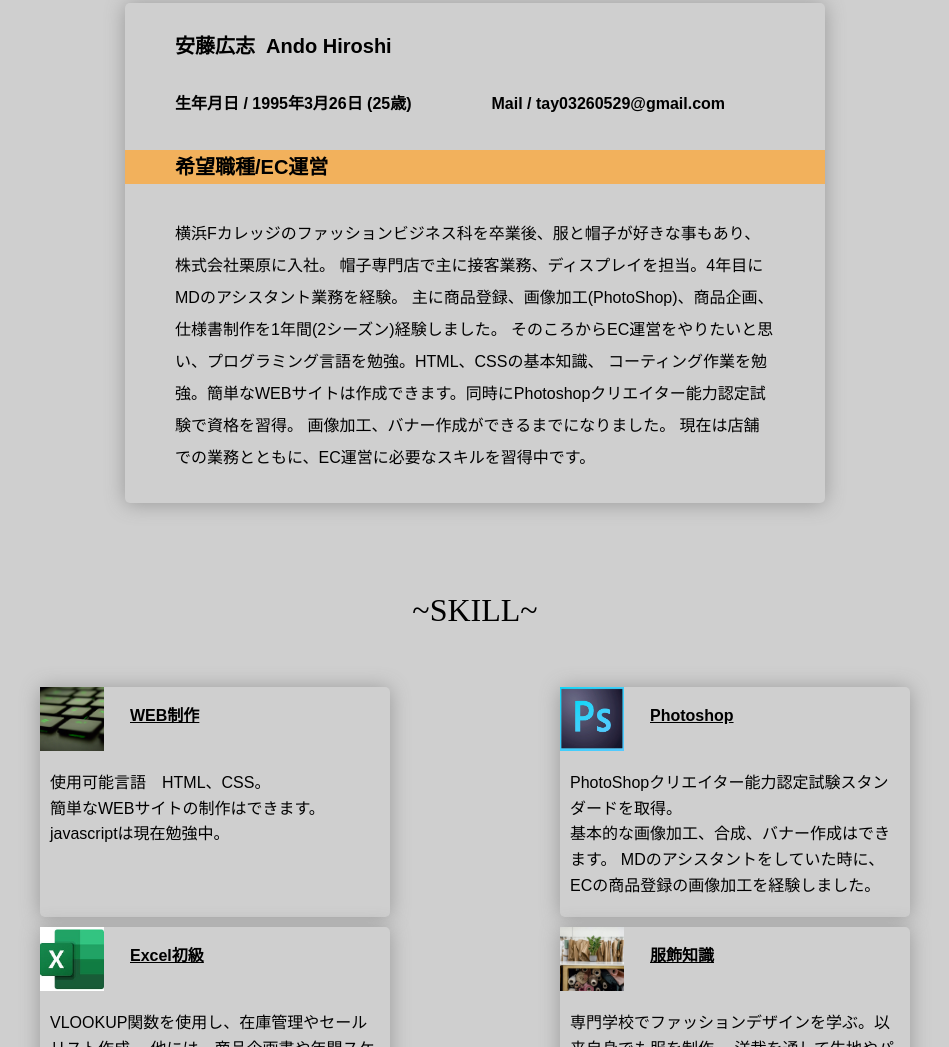
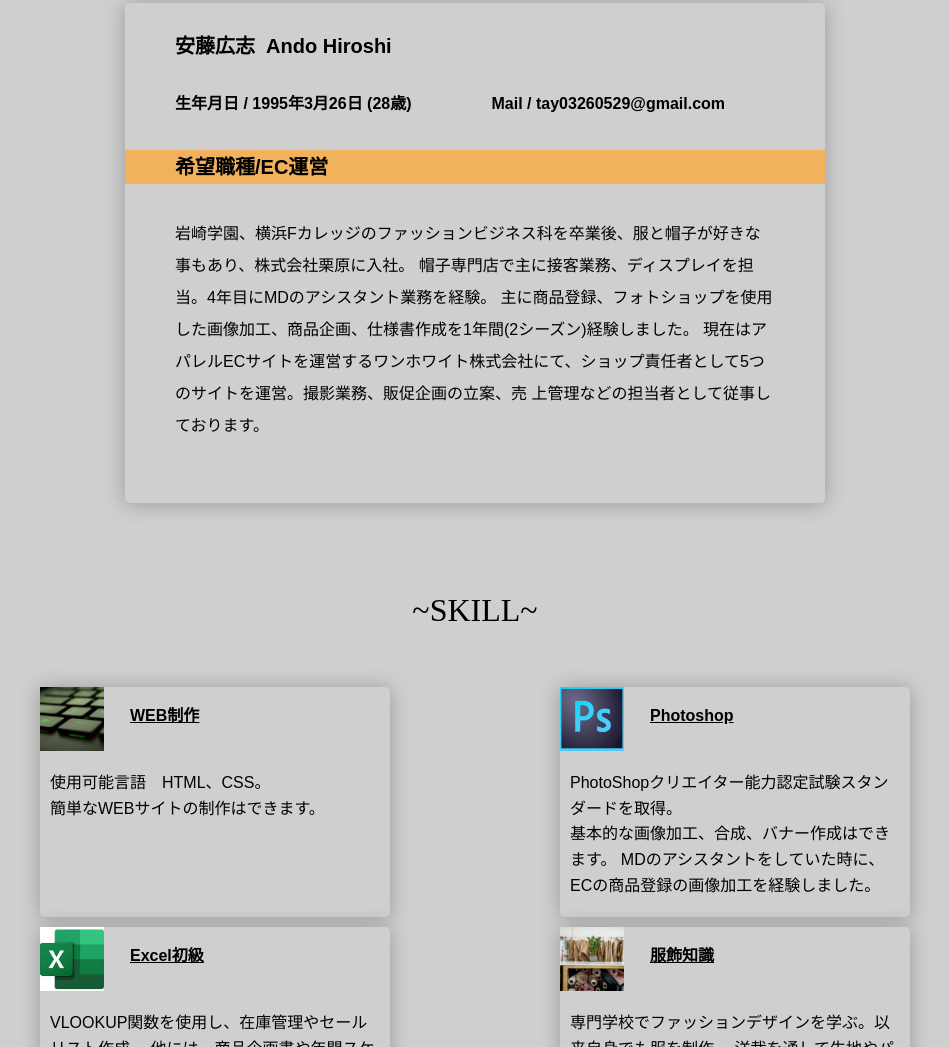
Before and after one commit to andy234567/432.github-9, a plain HTML site: page index.html in a window 1280 px wide. Shown: the part 1037-2084 px from the top of the page, without its empty margins (165-1114 px from the left). Drawn offline with Linux system fonts and the light colour scheme; a web font is replaced by a local one.

Commit message:
Update index.html

```diff
--- a/index.html
+++ b/index.html
@@ -39,16 +39,14 @@
   <h3 class="about" id="about">ABOUT</h3>
   <div class="ad2">
     <h4>安藤広志&nbsp;&nbsp;Ando Hiroshi</h4>
-    <p class="seinen">生年月日 / 1995年3月26日 (25歳)　　　　　Mail / tay03260529@gmail.com</p>
+    <p class="seinen">生年月日 / 1995年3月26日 (28歳)　　　　　Mail / tay03260529@gmail.com</p>
     <h5>希望職種/EC運営</h5>
     <div class="profile">
-      <p>横浜Fカレッジのファッションビジネス科を卒業後、服と帽子が好きな事もあり、株式会社栗原に入社。
+      <p>岩崎学園、横浜Fカレッジのファッションビジネス科を卒業後、服と帽子が好きな事もあり、株式会社栗原に入社。
       帽子専門店で主に接客業務、ディスプレイを担当。4年目にMDのアシスタント業務を経験。
-      主に商品登録、画像加工(PhotoShop)、商品企画、仕様書制作を1年間(2シーズン)経験しました。
-      そのころからEC運営をやりたいと思い、プログラミング言語を勉強。HTML、CSSの基本知識、
-      コーティング作業を勉強。簡単なWEBサイトは作成できます。同時にPhotoshopクリエイター能力認定試験で資格を習得。
-      画像加工、バナー作成ができるまでになりました。
-      現在は店舗での業務とともに、EC運営に必要なスキルを習得中です。
+      主に商品登録、フォトショップを使用した画像加工、商品企画、仕様書作成を1年間(2シーズン)経験しました。
+      現在はアパレルECサイトを運営するワンホワイト株式会社にて、ショップ責任者として5つのサイトを運営。撮影業務、販促企画の立案、売
+上管理などの担当者として従事しております。
       </p>
     </div>
 </div>
@@ -60,7 +58,6 @@
       &emsp;&emsp;&emsp;&emsp;&emsp;&emsp;&emsp;
     使用可能言語　HTML、CSS。
     簡単なWEBサイトの制作はできます。
-    javascriptは現在勉強中。
     </p>
   </div>
   <div class="gazou2 test">
```
